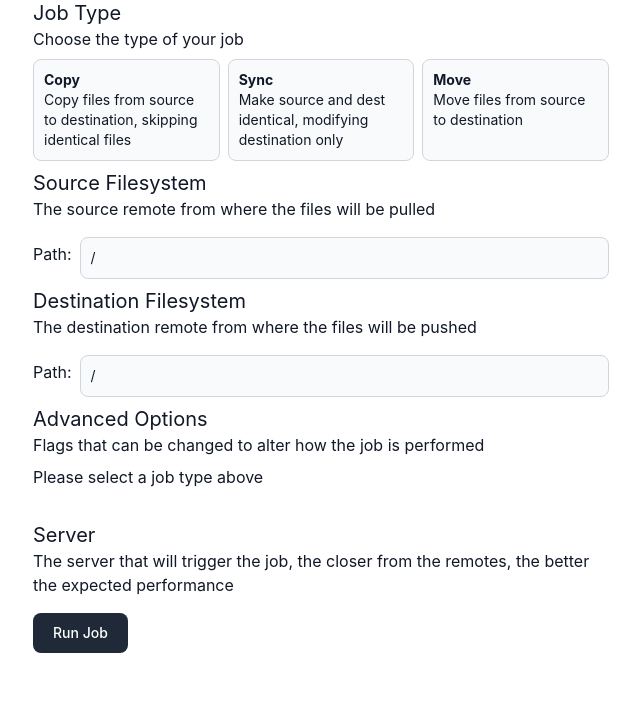
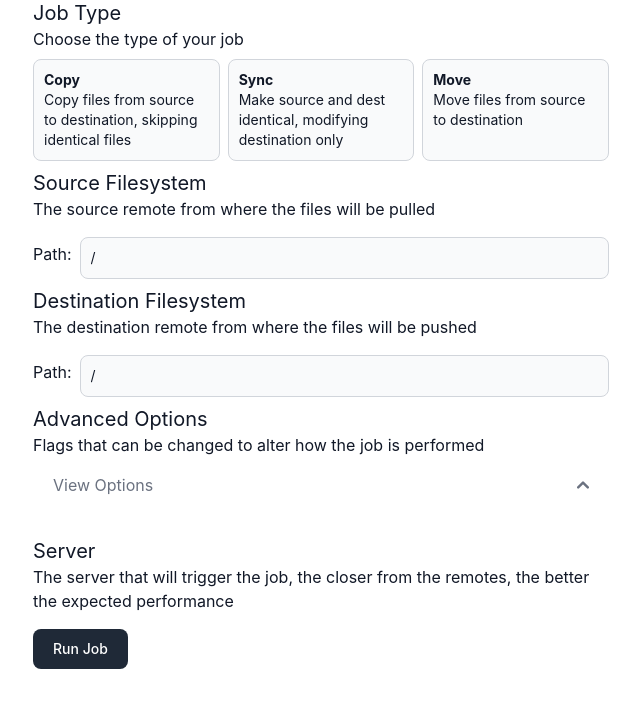
Before and after one commit to Zeptiny/Syncr, a Django app: page /job/run/ in a window 1280 px wide. Shown: the part 85-800 px from the top of the page, without its empty margins (319-959 px from the left). Run offline with Django 5.2, Linux system fonts and the light colour scheme; the visitor is signed in with stand-in values (Sample User, id 1); data that the repository does not hold is empty; some libraries are stand-ins or nearby versions.

Commit message:
Advanced options under accordion

```diff
--- a/Syncr/sync/templates/sync/jobCreate.html
+++ b/Syncr/sync/templates/sync/jobCreate.html
@@ -108,9 +108,27 @@
 
     <h1 class="block mt-2 text-xl text-gray-900 dark:text-white mt-8">Advanced Options</h1>
     <p class="block mb-2 text-gray-900 dark:text-gray-300">Flags that can be changed to alter how the job is performed</p>
-    <div id="advanced-options" hx-trigger="changed">
-        <h1 class="block mt-2 text-gray-900 dark:text-white">Please select a job type above</h1>
-    </div> {% comment %} HX field to advanced options {% endcomment %}
+
+
+
+    <div id="accordion-collapse" data-accordion="collapse">
+        <h2 id="accordion-collapse-heading-1">
+            <button type="button" class="flex items-center justify-between w-full p-2 px-5 text-gray-500 rounded-lg aria-expanded:rounded-b-none dark:text-gray-400 hover:bg-gray-100 dark:bg-gray-700 dark:hover:bg-gray-800 gap-3 aria-expanded:dark:bg-gray-800 aria-expanded:dark:hover:bg-gray-700" data-accordion-target="#accordion-collapse-body-1" aria-expanded="false" aria-controls="accordion-collapse-body-1">
+                <span>View Options</span>
+                <svg data-accordion-icon class="w-3 h-3 rotate-180 shrink-0" aria-hidden="true" xmlns="http://www.w3.org/2000/svg" fill="none" viewBox="0 0 10 6">
+                    <path stroke="currentColor" stroke-linecap="round" stroke-linejoin="round" stroke-width="2" d="M9 5 5 1 1 5"/>
+                </svg>
+            </button>
+        </h2>
+        <div id="accordion-collapse-body-1" class="hidden" aria-labelledby="accordion-collapse-heading-1">
+            <div class="p-5 rounded-b-lg dark:bg-gray-700">
+                <div id="advanced-options" hx-trigger="changed">
+                    <h1 class="block mt-2 text-gray-900 dark:text-white">Please select a job type above</h1>
+                </div> {% comment %} HX field to advanced options {% endcomment %}
+            </div>
+        </div>
+    </div>
+
 
 
 
```
Also changed, not shown: Syncr/sync/templates/sync/scheduleCreate.html (+17 -3 lines).
